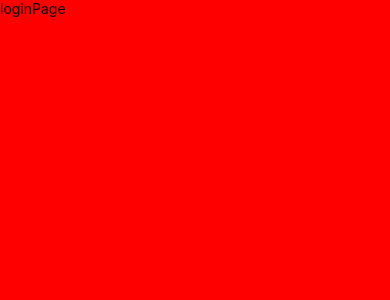
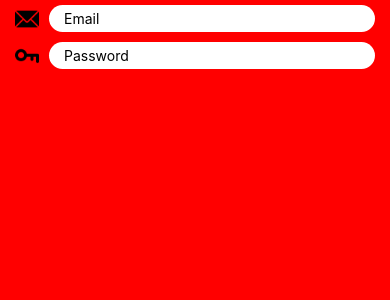
Before and after one commit to cangeldev/BusTicketApp, a React Native app: screen / in a window 390 px wide. Shown: the top 300 px of the page. Built offline with nearby package versions, Linux system fonts and the light colour scheme.

Commit message:
Custom Input Eklendi.

```diff
--- a/src/assets/index.ts
+++ b/src/assets/index.ts
@@ -0,0 +1,2 @@
+export const Email = require("./images/email.png");
+export const Password = require("./images/key.png");
--- /dev/null
+++ b/src/components/customInput/customInput.tsx
@@ -0,0 +1,19 @@
+import { View, Text, Image, TextInput } from 'react-native'
+import React, { FC } from 'react'
+import style from './style'
+
+interface ICustomInput {
+    image: Image,
+    placeHolder: string
+}
+export const CustomInput: FC<ICustomInput> = ({ image, placeHolder }) => {
+    return (
+        <View style={style.container}>
+            <Image source={image as any} style={style.image} />
+            <TextInput
+                style={style.txtInput}
+                placeholder={placeHolder}
+            />
+        </View>
+    )
+}
--- /dev/null
+++ b/src/components/customInput/index.ts
@@ -0,0 +1 @@
+export { CustomInput } from "./customInput"
--- /dev/null
+++ b/src/components/customInput/style.ts
@@ -0,0 +1,24 @@
+import { StyleSheet } from 'react-native'
+import colors from '../../assets/colors/colors'
+export default StyleSheet.create({
+
+    container: {
+        marginHorizontal: 15,
+        flexDirection: "row",
+        alignItems: "center",
+        marginVertical:5
+    },
+    image: {
+        width: 24,
+        height: 24,
+    },
+    txtInput: {
+        borderRadius: 20,
+        backgroundColor: colors.white,
+        marginLeft: 10,
+        overflow: "hidden",
+        flex: 1,
+        paddingHorizontal: 15,
+        paddingVertical: 5
+    }
+})
--- /dev/null
+++ b/src/components/index.ts
@@ -0,0 +1 @@
+export { CustomInput } from "./customInput/index"
--- a/src/loginPage/loginPage.tsx
+++ b/src/loginPage/loginPage.tsx
@@ -1,11 +1,14 @@
 import { View, Text } from 'react-native'
 import React from 'react'
 import style from './style'
+import { CustomInput } from '../components'
+import { Email, Password } from '../assets'
 
 export const LoginPage = () => {
     return (
         <View style={style.container}>
-            <Text>loginPage</Text>
+            <CustomInput image={Email} placeHolder='Email' />
+            <CustomInput image={Password} placeHolder='Password' />
         </View>
     )
 }
```
Also changed, not shown: src/assets/images/email.png (added), src/assets/images/key.png (added).
